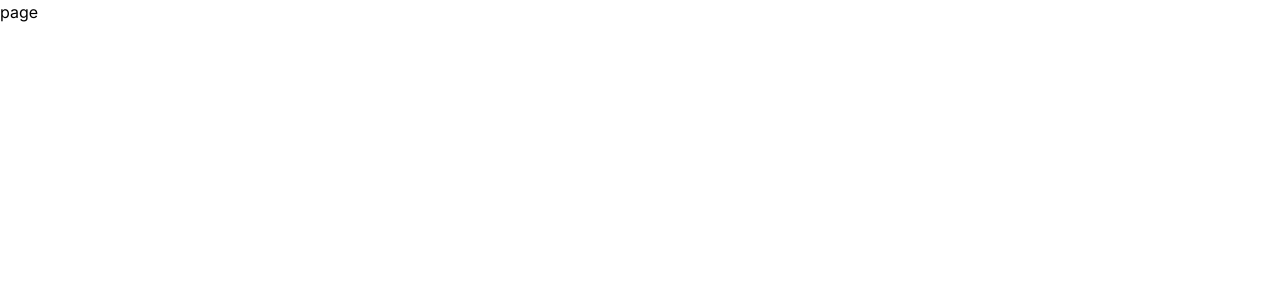
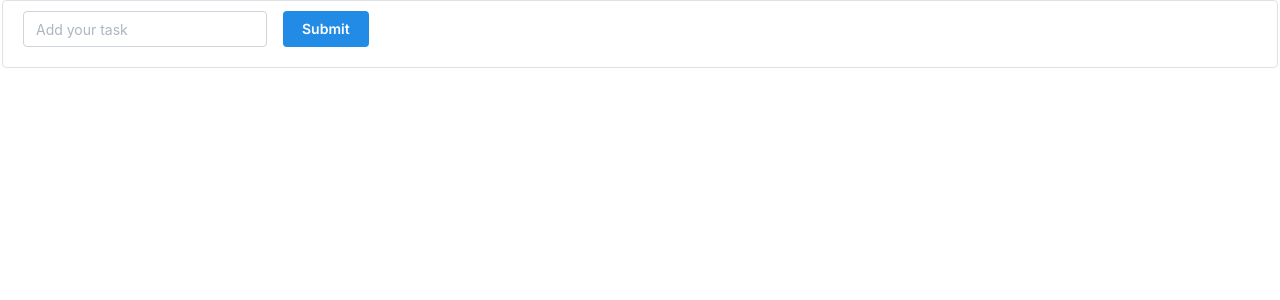
Before and after one commit to NicKyeaa/todos, a Next.js app: page /todos in a window 1280 px wide. Shown: the top 300 px of the page. Built offline with nearby package versions, Linux system fonts and the light colour scheme.

Commit message:
Added placeholders and components

```diff
--- a/src/app/todos/page.tsx
+++ b/src/app/todos/page.tsx
@@ -1,5 +1,16 @@
+import { Fieldset, TextInput, Button, Group } from '@mantine/core';
+
 const TodoList = () => {
-  return <div>page</div>;
+  return (
+    <>
+      <Fieldset>
+        <Group>
+          <TextInput placeholder='Add your task' />
+          <Button>Submit</Button>
+        </Group>
+      </Fieldset>
+    </>
+  );
 };
 
 export default TodoList;
```
